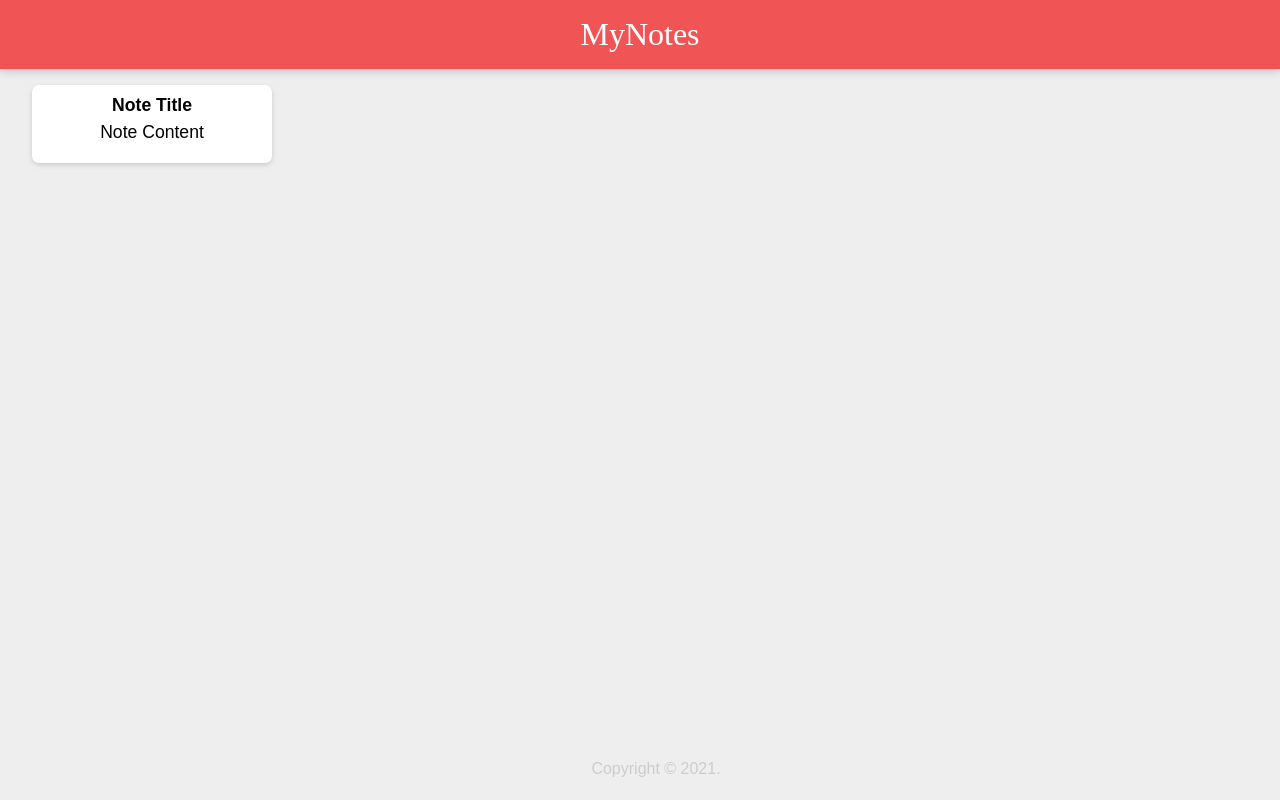
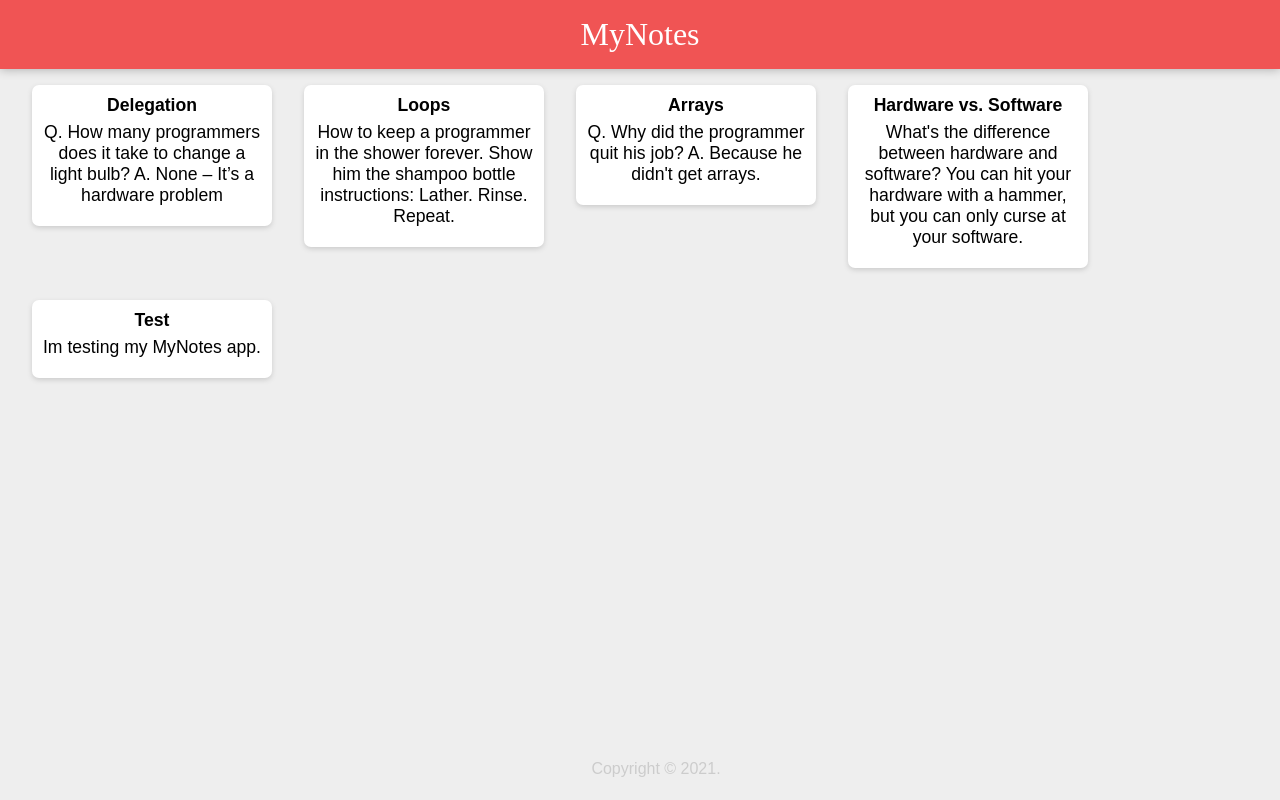
Before and after one commit to saloni-15/MyNotes, a React (Create React App) app: page / in a window 1280 px wide. Built offline with nearby package versions, Linux system fonts and the light colour scheme.

Commit message:
add map function

```diff
--- a/src/components/App.jsx
+++ b/src/components/App.jsx
@@ -1,13 +1,22 @@
 import React from "react";
 import Header from "./Header";
 import Footer from "./Footer";
+import notes from "../notes";
 import Note from "./Note";
+
+function createNote(note) {
+  return (
+
+      <Note key={note.key} title={note.title} content={note.content} />
+
+  );
+}
 
 function App() {
   return (
     <div>
       <Header></Header>
-      <Note></Note>
+      {notes.map(createNote)}
       <Footer></Footer>
     </div>
   );
--- a/src/components/Note.jsx
+++ b/src/components/Note.jsx
@@ -1,10 +1,10 @@
 import React from "react";
 
-function Note() {
+function Note(props) {
   return (
     <div className="note">
-      <h1>Note Title</h1>
-      <p>Note Content</p>
+      <h1>{props.title}</h1>
+      <p>{props.content}</p>
     </div>
   );
 }
--- /dev/null
+++ b/src/notes.js
@@ -0,0 +1,34 @@
+const notes = [
+  {
+    key: 1,
+    title: "Delegation",
+    content:
+      "Q. How many programmers does it take to change a light bulb? A. None – It’s a hardware problem"
+  },
+  {
+    key: 2,
+    title: "Loops",
+    content:
+      "How to keep a programmer in the shower forever. Show him the shampoo bottle instructions: Lather. Rinse. Repeat."
+  },
+  {
+    key: 3,
+    title: "Arrays",
+    content:
+      "Q. Why did the programmer quit his job? A. Because he didn't get arrays."
+  },
+  {
+    key: 4,
+    title: "Hardware vs. Software",
+    content:
+      "What's the difference between hardware and software? You can hit your hardware with a hammer, but you can only curse at your software."
+  },
+  {
+    key: 5,
+    title: "Test",
+    content: "Im testing my MyNotes app."
+  },
+
+];
+
+export default notes;
```
